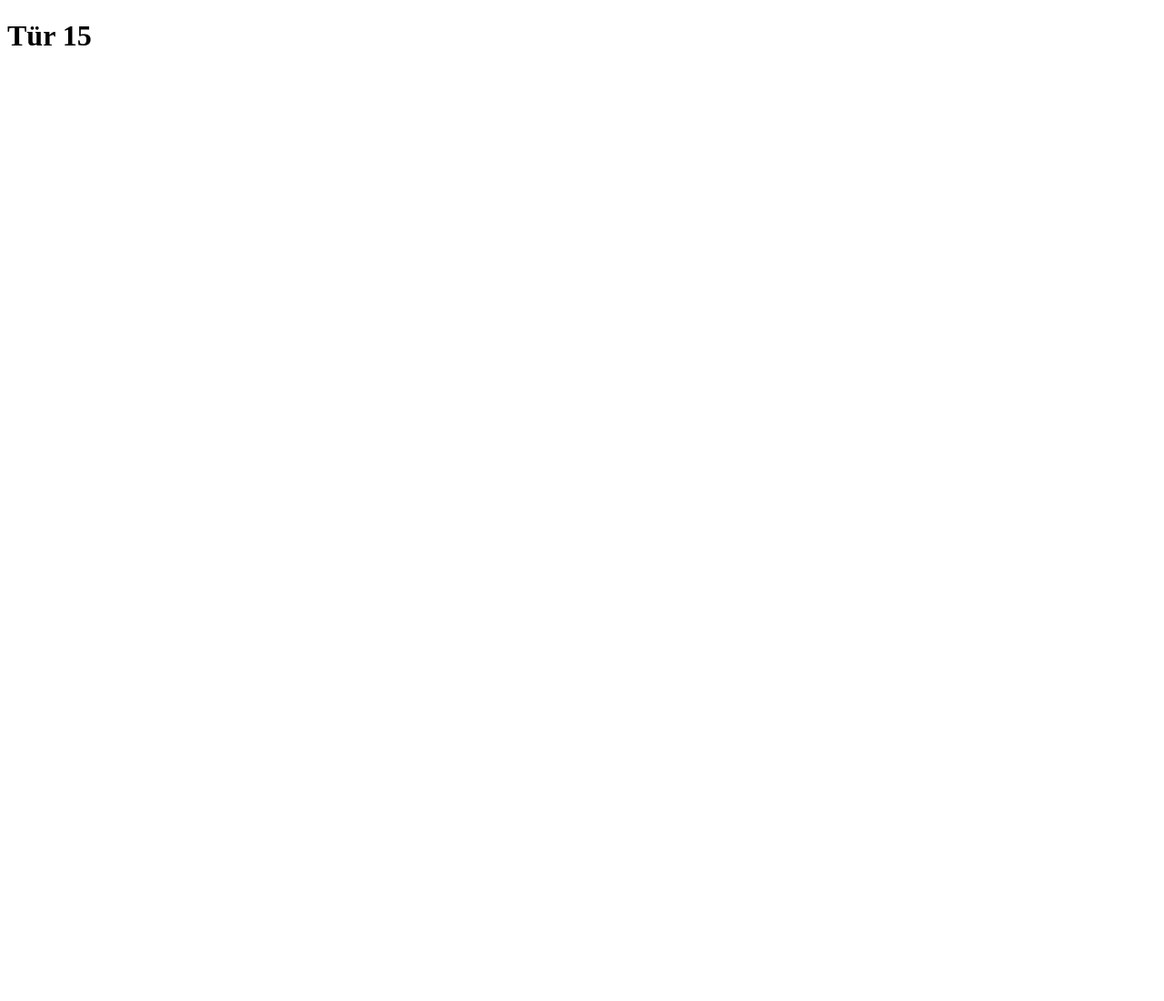
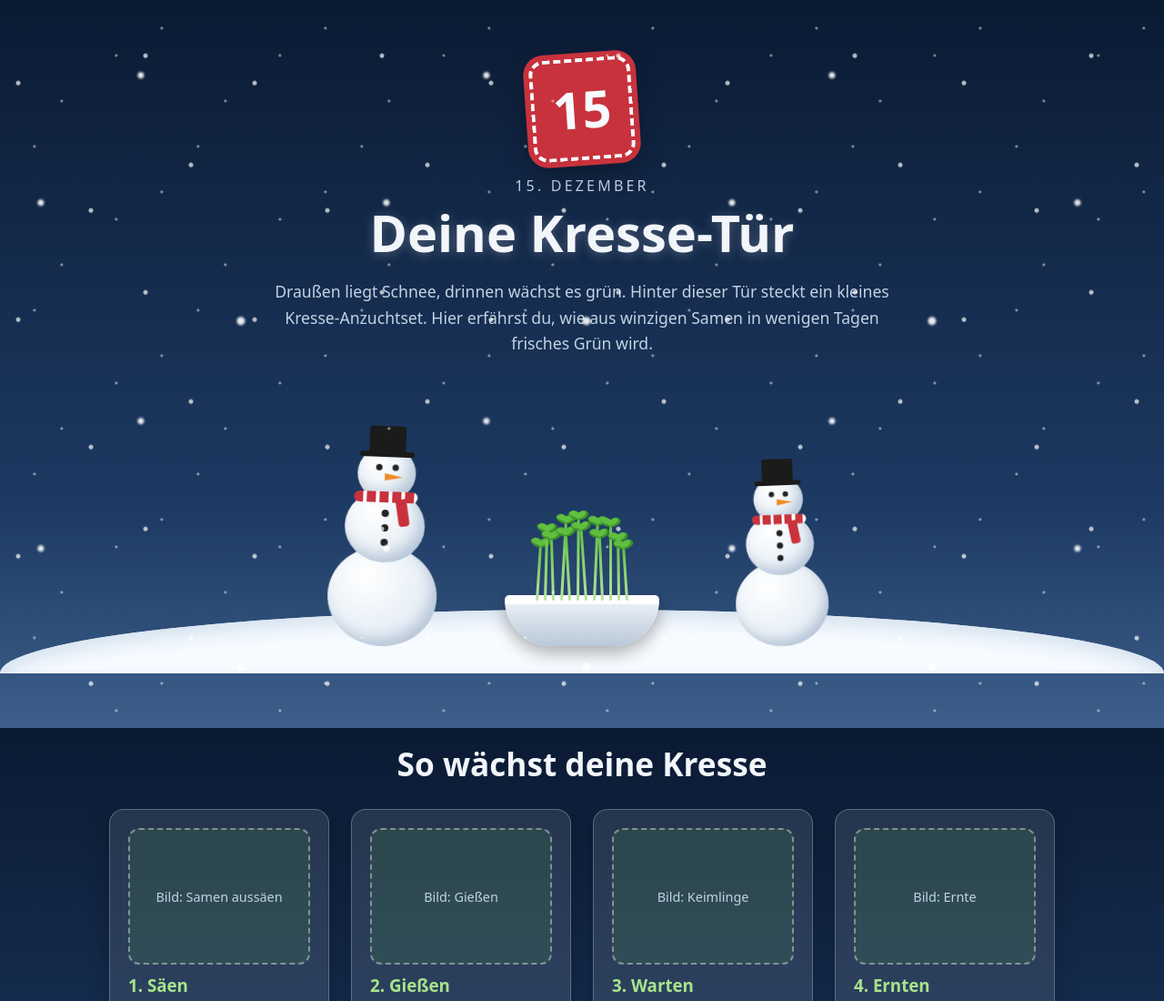
Before and after one commit to saschaglo/adventskalender-2026-tuer15, a website: page index.html in a window 1280 px wide. Shown: the top 1100 px of the page at 91% size. Before the commit the page ends 800 px from the top, so only its background shows below. Drawn offline with Linux system fonts and the light colour scheme.

Commit message:
feat: add design

```diff
--- a/index.html
+++ b/index.html
@@ -1 +1,103 @@
-<!doctype html><html lang="de"><meta charset="utf-8"><title>Tür 15</title><h1>Tür 15</h1></html>
+<!doctype html>
+<html lang="de">
+<head>
+  <meta charset="utf-8">
+  <meta name="viewport" content="width=device-width, initial-scale=1">
+  <title>Tür 15 – Deine Kresse-Tür</title>
+  <link rel="stylesheet" href="styles.css">
+</head>
+<body>
+  <div class="snow" aria-hidden="true">
+    <div class="snow__layer snow__layer--far"></div>
+    <div class="snow__layer snow__layer--mid"></div>
+    <div class="snow__layer snow__layer--near"></div>
+  </div>
+
+  <header class="hero">
+    <p class="hero__door">15</p>
+    <p class="hero__date">15. Dezember</p>
+    <h1>Deine Kresse-Tür</h1>
+    <p class="hero__intro">Draußen liegt Schnee, drinnen wächst es grün. Hinter dieser Tür steckt ein kleines Kresse-Anzuchtset. Hier erfährst du, wie aus winzigen Samen in wenigen Tagen frisches Grün wird.</p>
+  </header>
+
+  <section class="scene" aria-label="Winterlandschaft mit wachsender Kresse">
+    <div class="snowman snowman--left" aria-hidden="true">
+      <span class="snowman__ball snowman__ball--bottom"></span>
+      <span class="snowman__ball snowman__ball--middle"></span>
+      <span class="snowman__ball snowman__ball--head"></span>
+      <span class="snowman__scarf"></span>
+      <span class="snowman__hat"></span>
+    </div>
+
+    <div class="cress" role="img" aria-label="Kresse wächst in einer Schale">
+      <div class="cress__sprouts">
+        <span class="sprout" style="--i:0;--h:62px"></span>
+        <span class="sprout" style="--i:3;--h:78px"></span>
+        <span class="sprout" style="--i:6;--h:70px"></span>
+        <span class="sprout" style="--i:1;--h:88px"></span>
+        <span class="sprout" style="--i:8;--h:74px"></span>
+        <span class="sprout" style="--i:4;--h:92px"></span>
+        <span class="sprout" style="--i:10;--h:80px"></span>
+        <span class="sprout" style="--i:2;--h:86px"></span>
+        <span class="sprout" style="--i:7;--h:72px"></span>
+        <span class="sprout" style="--i:11;--h:84px"></span>
+        <span class="sprout" style="--i:5;--h:68px"></span>
+        <span class="sprout" style="--i:9;--h:60px"></span>
+      </div>
+      <div class="cress__bowl"></div>
+    </div>
+
+    <div class="snowman snowman--right" aria-hidden="true">
+      <span class="snowman__ball snowman__ball--bottom"></span>
+      <span class="snowman__ball snowman__ball--middle"></span>
+      <span class="snowman__ball snowman__ball--head"></span>
+      <span class="snowman__scarf"></span>
+      <span class="snowman__hat"></span>
+    </div>
+  </section>
+
+  <main>
+    <section class="steps">
+      <h2>So wächst deine Kresse</h2>
+      <ol class="steps__list">
+        <li class="card">
+          <figure class="placeholder"><span>Bild: Samen aussäen</span></figure>
+          <h3>1. Säen</h3>
+          <p>Lorem ipsum dolor sit amet, consectetur adipiscing elit. Verteile die Samen gleichmäßig auf dem feuchten Vlies.</p>
+        </li>
+        <li class="card">
+          <figure class="placeholder"><span>Bild: Gießen</span></figure>
+          <h3>2. Gießen</h3>
+          <p>Sed do eiusmod tempor incididunt ut labore. Halte die Unterlage immer leicht feucht, aber nicht nass.</p>
+        </li>
+        <li class="card">
+          <figure class="placeholder"><span>Bild: Keimlinge</span></figure>
+          <h3>3. Warten</h3>
+          <p>Ut enim ad minim veniam, quis nostrud. Nach ein bis zwei Tagen zeigen sich die ersten Keimlinge.</p>
+        </li>
+        <li class="card">
+          <figure class="placeholder"><span>Bild: Ernte</span></figure>
+          <h3>4. Ernten</h3>
+          <p>Duis aute irure dolor in reprehenderit. Nach etwa einer Woche kannst du die Kresse mit der Schere ernten.</p>
+        </li>
+      </ol>
+    </section>
+
+    <section class="tips">
+      <article class="card">
+        <h2>Wusstest du schon?</h2>
+        <p>Lorem ipsum dolor sit amet. Kresse gehört zu den am schnellsten keimenden Pflanzen und braucht keine Erde.</p>
+      </article>
+      <article class="card">
+        <h2>Rezeptidee</h2>
+        <figure class="placeholder"><span>Bild: Kresse-Brot</span></figure>
+        <p>Consectetur adipiscing elit. Hier folgt bald ein Rezept mit deiner frisch geernteten Kresse.</p>
+      </article>
+    </section>
+  </main>
+
+  <footer class="footer">
+    <p>Frohe Adventszeit! Morgen öffnet sich die nächste Tür.</p>
+  </footer>
+</body>
+</html>
--- /dev/null
+++ b/styles.css
@@ -0,0 +1,409 @@
+:root {
+  --night: #0b1a33;
+  --night-light: #1d3a63;
+  --snow: #f7fbff;
+  --snow-shade: #d6e3f0;
+  --cress: #5fbf3f;
+  --cress-dark: #3c8f28;
+  --accent: #c8323c;
+  --carrot: #f08a24;
+  --text: #f2f6fb;
+  --text-muted: #c3d2e4;
+}
+
+* { box-sizing: border-box; }
+
+body {
+  margin: 0;
+  min-height: 100vh;
+  font-family: system-ui, -apple-system, "Segoe UI", Roboto, sans-serif;
+  line-height: 1.6;
+  color: var(--text);
+  background: linear-gradient(180deg, var(--night) 0%, var(--night-light) 70%, #3d5f8a 100%) fixed;
+}
+
+h1, h2, h3 { line-height: 1.2; }
+
+/* ---------- Schneefall ---------- */
+
+.snow {
+  position: fixed;
+  inset: 0;
+  overflow: hidden;
+  pointer-events: none;
+  z-index: 10;
+}
+
+/* Kachel-Größe = Fallstrecke einer Animationsrunde, damit die Schleife nahtlos ist */
+.snow__layer {
+  position: absolute;
+  inset: -40px;
+  background-repeat: repeat;
+  animation: snowfall linear infinite, drift ease-in-out infinite alternate;
+}
+
+.snow__layer--far {
+  --tile: 180px;
+  opacity: .5;
+  background-size: var(--tile) var(--tile);
+  background-image:
+    radial-gradient(circle at 20px 30px, #fff 1px, transparent 2px),
+    radial-gradient(circle at 90px 110px, #fff 1px, transparent 2px),
+    radial-gradient(circle at 150px 60px, #fff 1px, transparent 2px),
+    radial-gradient(circle at 60px 160px, #fff 1px, transparent 2px);
+  animation-duration: 22s, 6s;
+}
+
+.snow__layer--mid {
+  --tile: 260px;
+  opacity: .7;
+  background-size: var(--tile) var(--tile);
+  background-image:
+    radial-gradient(circle at 40px 50px, #fff 2px, transparent 3px),
+    radial-gradient(circle at 180px 20px, #fff 2px, transparent 3px),
+    radial-gradient(circle at 120px 190px, #fff 2px, transparent 3px),
+    radial-gradient(circle at 230px 140px, #fff 2px, transparent 3px);
+  animation-duration: 16s, 5s;
+}
+
+.snow__layer--near {
+  --tile: 380px;
+  opacity: .9;
+  filter: blur(1px);
+  background-size: var(--tile) var(--tile);
+  background-image:
+    radial-gradient(circle at 70px 90px, #fff 3px, transparent 4px),
+    radial-gradient(circle at 290px 220px, #fff 4px, transparent 5px),
+    radial-gradient(circle at 180px 330px, #fff 3px, transparent 4px);
+  animation-duration: 11s, 4s;
+}
+
+@keyframes snowfall {
+  from { background-position: 0 0; }
+  to { background-position: 0 var(--tile); }
+}
+
+@keyframes drift {
+  from { translate: -20px 0; }
+  to { translate: 20px 0; }
+}
+
+/* ---------- Hero ---------- */
+
+.hero {
+  max-width: 46rem;
+  margin: 0 auto;
+  padding: 4rem 1.5rem 1rem;
+  text-align: center;
+}
+
+.hero__door {
+  display: inline-grid;
+  place-items: center;
+  width: 7rem;
+  height: 7rem;
+  margin: 0 0 1rem;
+  font-size: 3.5rem;
+  font-weight: 800;
+  color: var(--snow);
+  background: var(--accent);
+  border: 4px dashed var(--snow);
+  border-radius: 1rem;
+  box-shadow: 0 0 0 6px var(--accent), 0 10px 30px rgba(0, 0, 0, .4);
+  rotate: -4deg;
+}
+
+.hero__date {
+  margin: 0;
+  text-transform: uppercase;
+  letter-spacing: .2em;
+  color: var(--text-muted);
+}
+
+.hero h1 {
+  margin: .25rem 0 1rem;
+  font-size: clamp(2rem, 6vw, 3.5rem);
+  text-shadow: 0 2px 12px rgba(255, 255, 255, .25);
+}
+
+.hero__intro {
+  color: var(--text-muted);
+  font-size: 1.1rem;
+}
+
+/* ---------- Szene: Schneewiese, Schneemänner, Kresse ---------- */
+
+.scene {
+  position: relative;
+  display: flex;
+  justify-content: center;
+  align-items: flex-end;
+  gap: clamp(1rem, 6vw, 5rem);
+  height: 300px;
+  margin-top: 1rem;
+  padding-bottom: 30px;
+}
+
+/* Schneehügel */
+.scene::before {
+  content: "";
+  position: absolute;
+  inset: auto 0 0;
+  height: 70px;
+  background: var(--snow);
+  border-radius: 50% 50% 0 0 / 100% 100% 0 0;
+  box-shadow: inset 0 10px 20px var(--snow-shade);
+}
+
+.snowman {
+  position: relative;
+  width: 120px;
+  height: 240px;
+  transform-origin: bottom center;
+  animation: wobble 4s ease-in-out infinite alternate;
+}
+
+.snowman--right {
+  animation-delay: -2s;
+  scale: .85;
+}
+
+.snowman__ball {
+  position: absolute;
+  left: 50%;
+  translate: -50% 0;
+  border-radius: 50%;
+  background: radial-gradient(circle at 35% 30%, #fff, var(--snow-shade));
+  box-shadow: inset -6px -8px 14px rgba(0, 40, 90, .18);
+}
+
+.snowman__ball--bottom { bottom: 0; width: 120px; height: 110px; }
+.snowman__ball--middle { bottom: 92px; width: 88px; height: 80px; }
+.snowman__ball--head { bottom: 160px; width: 64px; height: 60px; }
+
+/* Knöpfe */
+.snowman__ball--middle::before {
+  content: "";
+  position: absolute;
+  left: 50%;
+  top: 22px;
+  width: 8px;
+  height: 8px;
+  margin-left: -4px;
+  border-radius: 50%;
+  background: #222;
+  box-shadow: 0 16px 0 #222, 0 32px 0 #222;
+}
+
+/* Augen */
+.snowman__ball--head::before {
+  content: "";
+  position: absolute;
+  left: 20px;
+  top: 20px;
+  width: 7px;
+  height: 7px;
+  border-radius: 50%;
+  background: #222;
+  box-shadow: 18px 0 0 #222;
+}
+
+/* Möhrennase */
+.snowman__ball--head::after {
+  content: "";
+  position: absolute;
+  left: 30px;
+  top: 30px;
+  border-style: solid;
+  border-width: 4px 0 4px 20px;
+  border-color: transparent transparent transparent var(--carrot);
+}
+
+.snowman__scarf {
+  position: absolute;
+  left: 50%;
+  bottom: 158px;
+  width: 70px;
+  height: 12px;
+  translate: -50% 0;
+  border-radius: 6px;
+  background: repeating-linear-gradient(90deg, var(--accent) 0 10px, #fff 10px 14px);
+}
+
+.snowman__scarf::after {
+  content: "";
+  position: absolute;
+  right: 10px;
+  top: 8px;
+  width: 12px;
+  height: 30px;
+  border-radius: 0 0 4px 4px;
+  background: var(--accent);
+  rotate: -10deg;
+}
+
+.snowman__hat {
+  position: absolute;
+  left: 50%;
+  bottom: 212px;
+  width: 40px;
+  height: 30px;
+  translate: -50% 0;
+  background: #1b1b1b;
+  border-radius: 3px 3px 0 0;
+}
+
+.snowman__hat::after {
+  content: "";
+  position: absolute;
+  left: -10px;
+  bottom: -4px;
+  width: 60px;
+  height: 6px;
+  border-radius: 3px;
+  background: #1b1b1b;
+}
+
+@keyframes wobble {
+  from { rotate: -3deg; }
+  to { rotate: 3deg; }
+}
+
+/* Kresse */
+.cress {
+  position: relative;
+  display: flex;
+  flex-direction: column;
+  align-items: center;
+  z-index: 1;
+}
+
+.cress__sprouts {
+  display: flex;
+  align-items: flex-end;
+  gap: 6px;
+  height: 110px;
+  margin-bottom: -6px;
+}
+
+.sprout {
+  position: relative;
+  width: 3px;
+  height: var(--h);
+  border-radius: 2px;
+  background: linear-gradient(var(--cress), #b8e6a3);
+  transform-origin: bottom center;
+  /* scale wächst, rotate wiegt – getrennte Properties, damit sich beide Animationen nicht überschreiben */
+  animation:
+    grow 2.4s cubic-bezier(.3, 1.4, .5, 1) calc(var(--i) * .25s) both,
+    sway 3s ease-in-out calc(2.4s + var(--i) * .25s) infinite alternate;
+}
+
+/* Keimblätter */
+.sprout::before,
+.sprout::after {
+  content: "";
+  position: absolute;
+  top: -4px;
+  width: 14px;
+  height: 9px;
+  border-radius: 50% 50% 50% 50% / 60% 60% 40% 40%;
+  background: var(--cress);
+  box-shadow: inset -2px -2px 0 var(--cress-dark);
+}
+
+.sprout::before { right: 1px; rotate: 25deg; transform-origin: right bottom; }
+.sprout::after { left: 1px; rotate: -25deg; transform-origin: left bottom; }
+
+.cress__bowl {
+  width: 170px;
+  height: 56px;
+  border-radius: 8px 8px 80px 80px;
+  background: linear-gradient(180deg, #e8eef5, #b9c8d8);
+  border-top: 10px solid #fff;
+  box-shadow: 0 8px 18px rgba(0, 0, 0, .3);
+}
+
+@keyframes grow {
+  from { scale: 1 0; }
+  to { scale: 1 1; }
+}
+
+@keyframes sway {
+  from { rotate: -4deg; }
+  to { rotate: 4deg; }
+}
+
+/* ---------- Inhalte ---------- */
+
+main {
+  max-width: 68rem;
+  margin: 0 auto;
+  padding: 3rem 1.5rem;
+}
+
+.steps h2 {
+  text-align: center;
+  font-size: clamp(1.6rem, 4vw, 2.2rem);
+}
+
+.steps__list,
+.tips {
+  display: grid;
+  grid-template-columns: repeat(auto-fit, minmax(240px, 1fr));
+  gap: 1.5rem;
+  padding: 0;
+  list-style: none;
+}
+
+.tips { margin-top: 3rem; }
+
+.card {
+  padding: 1.25rem;
+  border: 1px solid rgba(255, 255, 255, .25);
+  border-radius: 1rem;
+  background: rgba(255, 255, 255, .1);
+  backdrop-filter: blur(6px);
+  box-shadow: 0 8px 24px rgba(0, 0, 0, .25);
+  transition: translate .25s, box-shadow .25s;
+}
+
+.card:hover {
+  translate: 0 -4px;
+  box-shadow: 0 14px 30px rgba(0, 0, 0, .35);
+}
+
+.card h2,
+.card h3 { margin: .75rem 0 .5rem; color: var(--snow); }
+.card h3 { color: #a8e48c; }
+.card p { margin: 0; color: var(--text-muted); }
+
+.placeholder {
+  display: grid;
+  place-items: center;
+  aspect-ratio: 4 / 3;
+  margin: 0;
+  border: 2px dashed rgba(255, 255, 255, .4);
+  border-radius: .75rem;
+  background: rgba(95, 191, 63, .12);
+  color: var(--text-muted);
+  font-size: .9rem;
+  text-align: center;
+}
+
+.footer {
+  padding: 2rem 1.5rem 3rem;
+  text-align: center;
+  color: var(--text-muted);
+}
+
+/* ---------- Barrierefreiheit ---------- */
+
+@media (prefers-reduced-motion: reduce) {
+  *,
+  *::before,
+  *::after {
+    animation: none !important;
+    transition: none !important;
+  }
+}
```
Also changed, not shown: package.json (added, +8 -0 lines), tests/page.test.mjs (added, +75 -0 lines).
